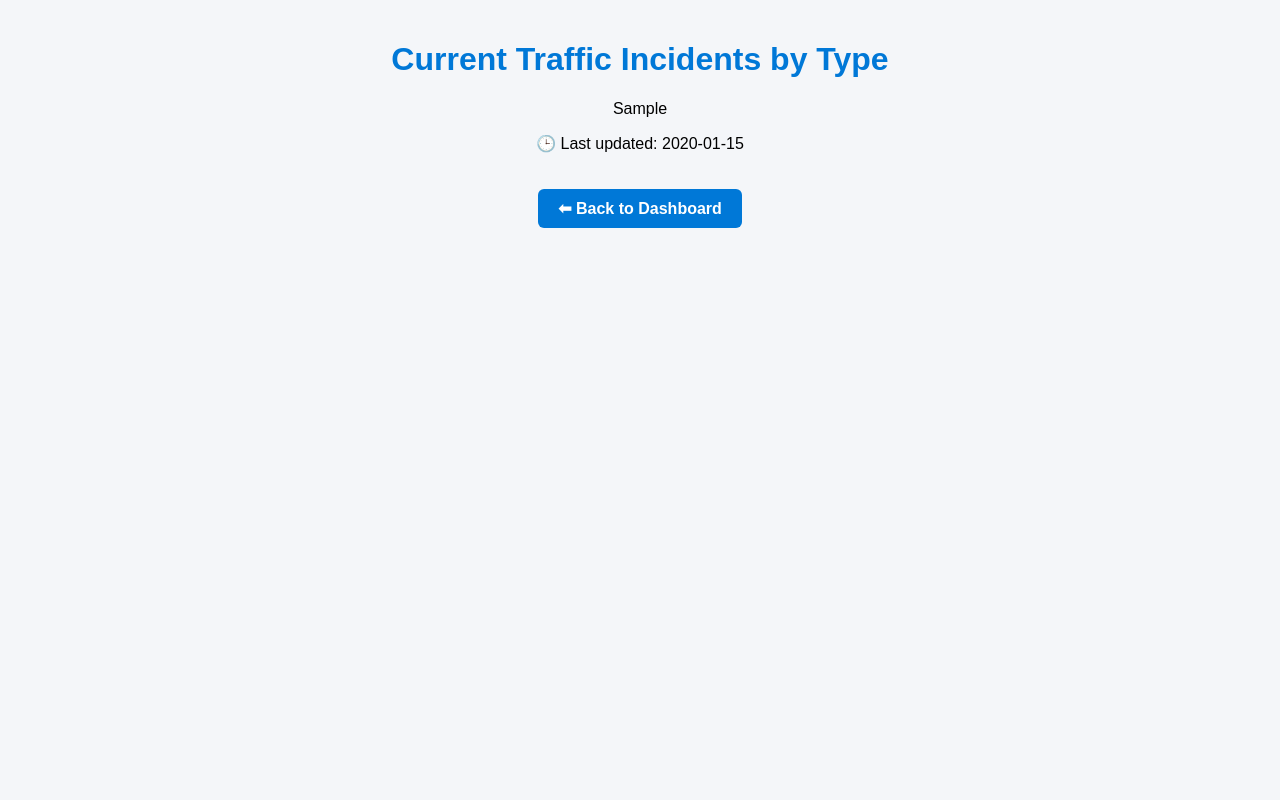
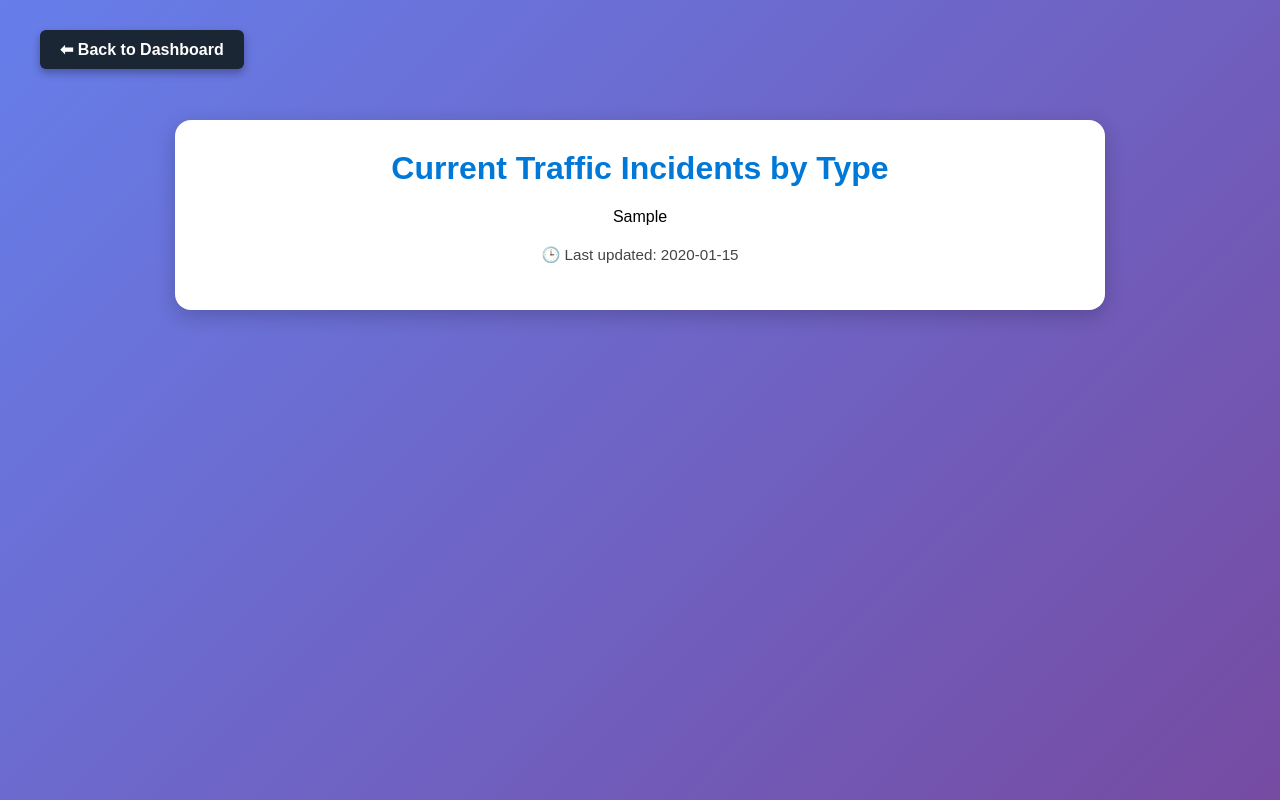
Before and after one commit to Karthix09/Cloud-Computing, a Flask app: template templates/traffic_pie_chart.html in a window 1280 px wide. Run offline with Flask 3, Linux system fonts and the light colour scheme; a user stored in the database is signed in; tables that the repository leaves empty hold one stand-in row (values such as "Sample post"); the template is opened without the code that fills it: most values are stand-ins (such as "Sample title", 1, 10 or a date in 2020); some libraries are stand-ins or nearby versions.

Commit message:
Updated pie chart UI & traffic filter

```diff
--- a/app.py
+++ b/app.py
@@ -512,8 +512,8 @@ def build_traffic_map_from_df(df: pd.DataFrame) -> str:
     sg_map.fit_bounds(sg_bounds)
     return sg_map._repr_html_()
 
-@app.route("/traffic")
-@app.route("/")
+@app.route("/traffic", methods=["GET", "POST"])
+@app.route("/", methods=["GET", "POST"])
 def traffic_dashboard():
     search_query = request.form.get("search", "").strip() if request.method == "POST" else ""
     selected_type = request.form.get("type", "").strip() if request.method == "POST" else ""
@@ -615,7 +615,7 @@ def traffic_pie_chart():
     fig.update_traces(
         hoverinfo="text",
         hovertemplate="%{customdata}",
-        textinfo="percent+label",
+        textinfo="percent",
         customdata=hover_texts
     )
     fig.update_layout(width=800, height=450, showlegend=True)
--- a/templates/traffic_pie_chart.html
+++ b/templates/traffic_pie_chart.html
@@ -7,31 +7,69 @@
   <style>
     body {
       font-family: Arial, sans-serif;
-      text-align: center;
-      background-color: #f4f6f9;
+      background: linear-gradient(135deg, #667eea 0%, #764ba2 100%);
       margin: 0;
-      padding: 20px;
-    }
-    h1 {
-      color: #0078d7;
-    }
-    .chart-box {
+      padding: 0;
+      min-height: 100vh;
       display: flex;
       justify-content: center;
+      align-items: flex-start;
+      position: relative;
     }
+
+
     .back {
-      display: inline-block;
-      margin-top: 20px;
-      background: #0078d7;
+      position: absolute;
+      top: 30px;
+      left: 40px;
+      background: #1A2633;
       color: white;
       padding: 10px 20px;
       border-radius: 6px;
       text-decoration: none;
       font-weight: bold;
+      box-shadow: 0 4px 8px rgba(0, 0, 0, 0.3);
+      transition: background 0.2s ease;
+    }
+
+    .back:hover {
+      background: #2b3b4d;
+    }
+    .container {
+      background: white;
+      border-radius: 16px;
+      padding: 30px 40px;
+      max-width: 850px;
+      width: 90%;
+      box-shadow: 0 6px 20px rgba(0, 0, 0, 0.2);
+      text-align: center;
+      margin-top: 120px;
+      margin-bottom: 50px;
+    }
+
+    h1 {
+      color: #0078d7;
+      margin-top: 0;
+    }
+
+    .chart-box {
+      display: flex;
+      justify-content: center;
+      margin-top: 20px;
+    }
+
+    .last-update {
+      margin-top: 20px;
+      font-size: 0.95em;
+      color: #444;
     }
   </style>
 </head>
+
 <body>
+  <a href="/traffic" class="back">⬅ Back to Dashboard</a>
+
+  <div class="container">
     <h1>Current Traffic Incidents by Type</h1>
 
     {% if chart_html %}
@@ -42,7 +80,7 @@
       <p><b>No data available to generate chart.</b></p>
     {% endif %}
 
-  <p>🕒 Last updated: {{ last_update }}</p>
-  <a href="/traffic" class="back">⬅ Back to Dashboard</a>
+    <p class="last-update">🕒 Last updated: {{ last_update }}</p>
+  </div>
 </body>
 </html>
```
Also changed, not shown: templates/traffic_main.html (+5 -4 lines), database/TrafficIncidents.db, users.db, 1 other file. Lines whose indentation alone changed are shown as unchanged.
